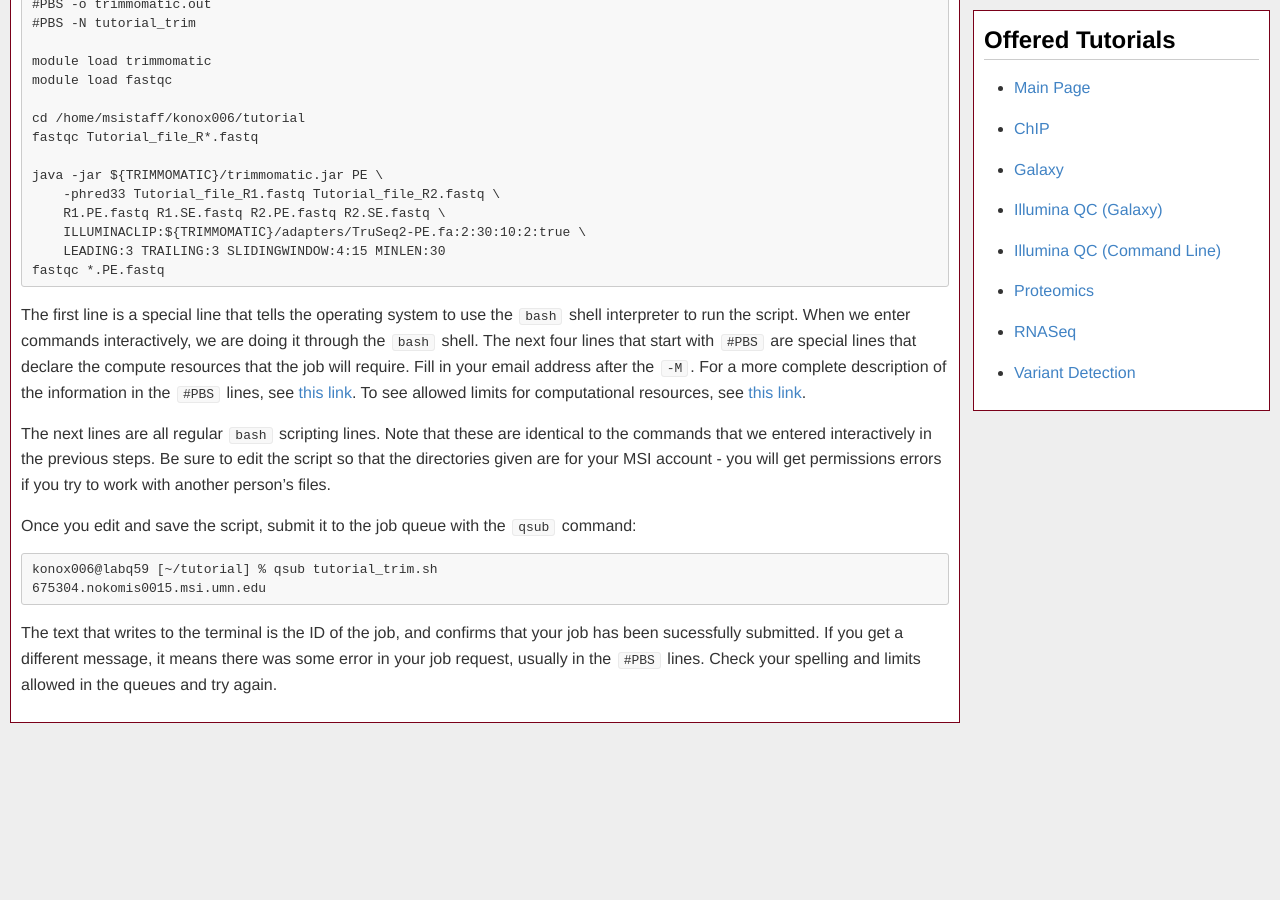
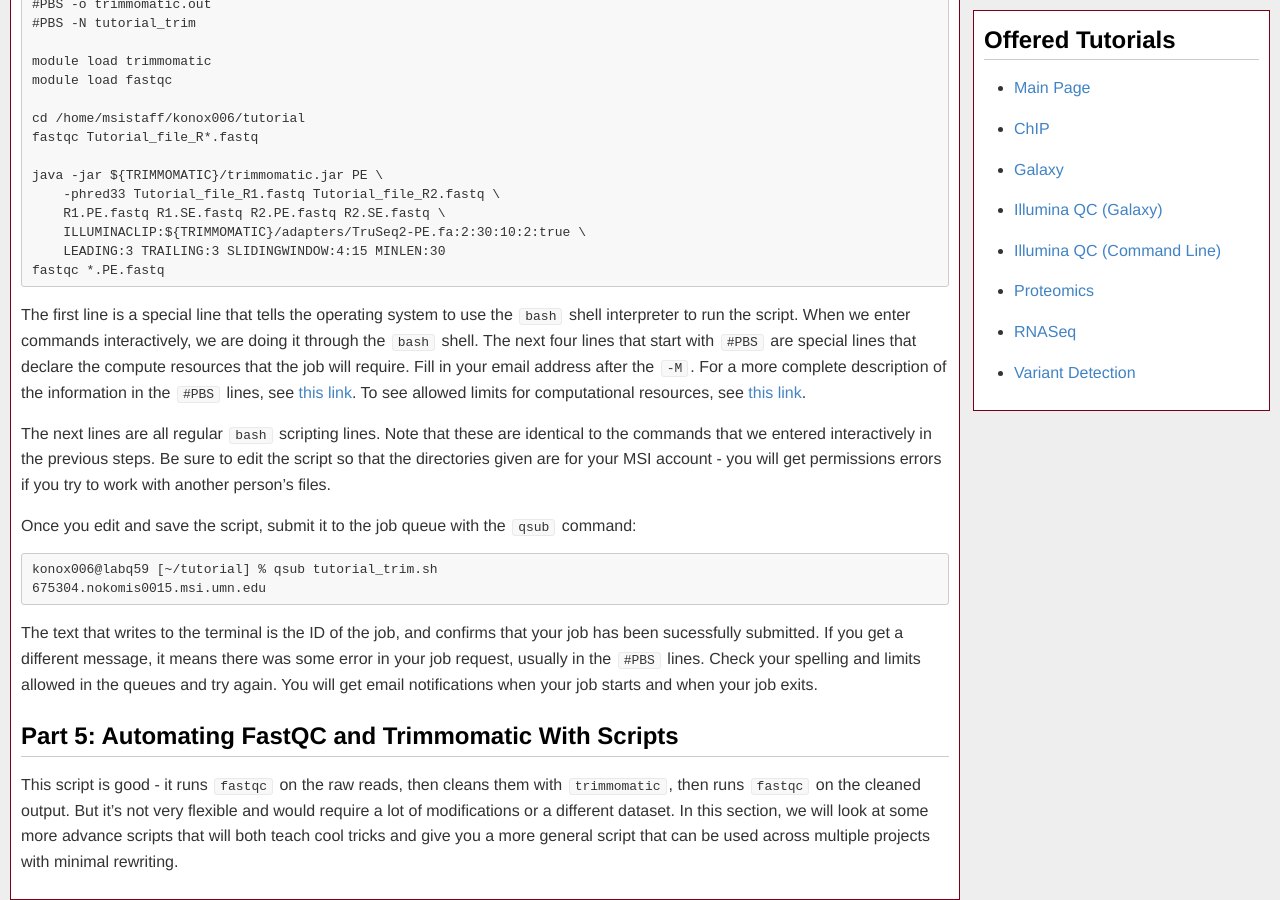
Before and after one commit to msi-ris/Tutorials, a Jekyll site: the page built from illumina_qc_cmd.md, in a window 1280 px wide and 900 px high, scrolled down 6456 px. Built offline with Jekyll 4.4.1, drawn with Linux system fonts in a browser that asks for light colours; before the commit the page ends 7179 px from its top, so only the background shows below that.

Commit message:
Update illumina

```diff
--- a/illumina_qc_cmd.md
+++ b/illumina_qc_cmd.md
@@ -398,4 +398,13 @@ konox006@labq59 [~/tutorial] % qsub tutorial_trim.sh
 The text that writes to the terminal is the ID of the job, and confirms that
 your job has been sucessfully submitted. If you get a different message, it
 means there was some error in your job request, usually in the `#PBS` lines.
-Check your spelling and limits allowed in the queues and try again.
+Check your spelling and limits allowed in the queues and try again. You will
+get email notifications when your job starts and when your job exits.
+
+## Part 5: Automating FastQC and Trimmomatic With Scripts
+This script is good - it runs `fastqc` on the raw reads, then cleans them with
+`trimmomatic`, then runs `fastqc` on the cleaned output. But it's not very
+flexible and would require a lot of modifications or a different dataset. In
+this section, we will look at some more advance scripts that will both teach
+cool tricks and give you a more general script that can be used across multiple
+projects with minimal rewriting.
```
